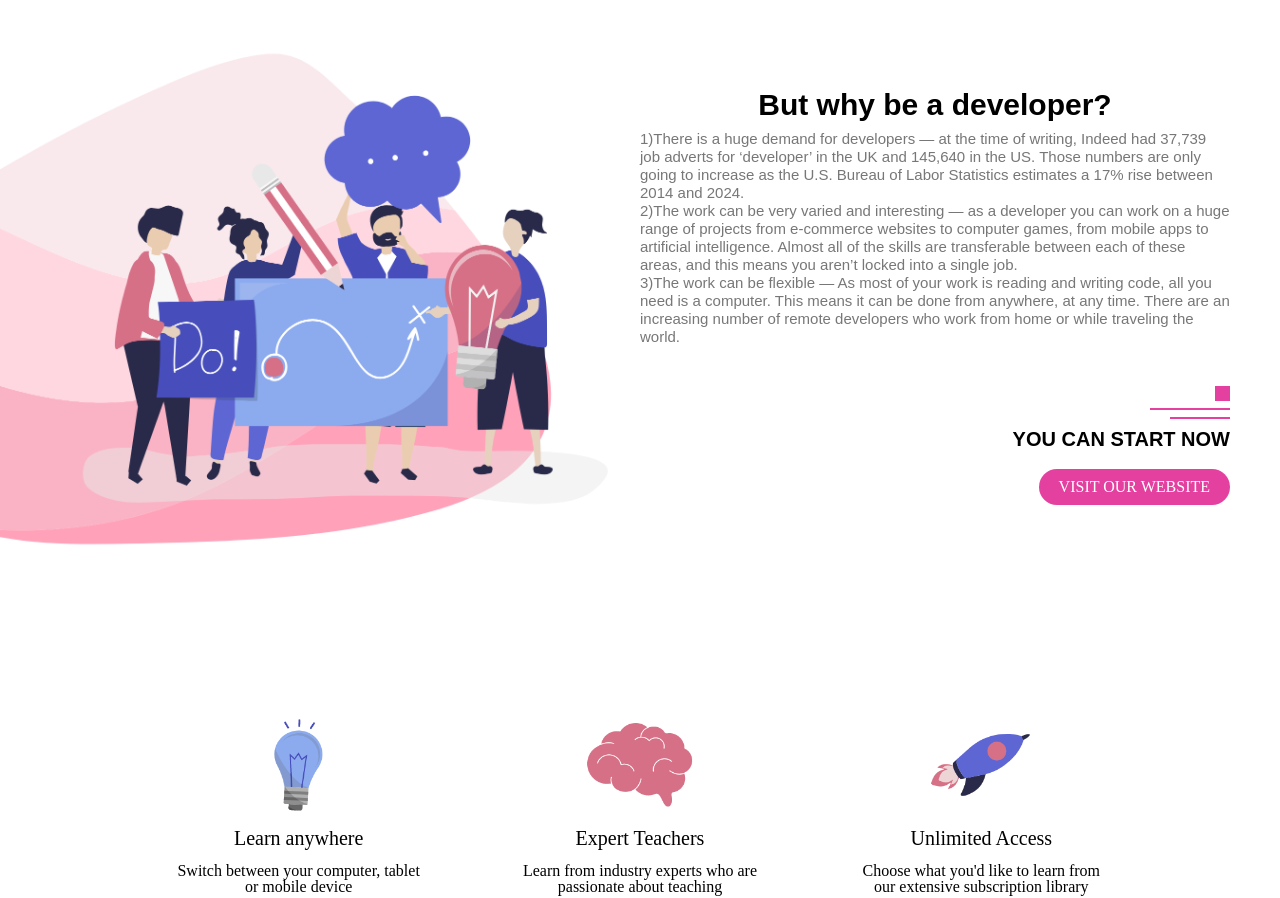
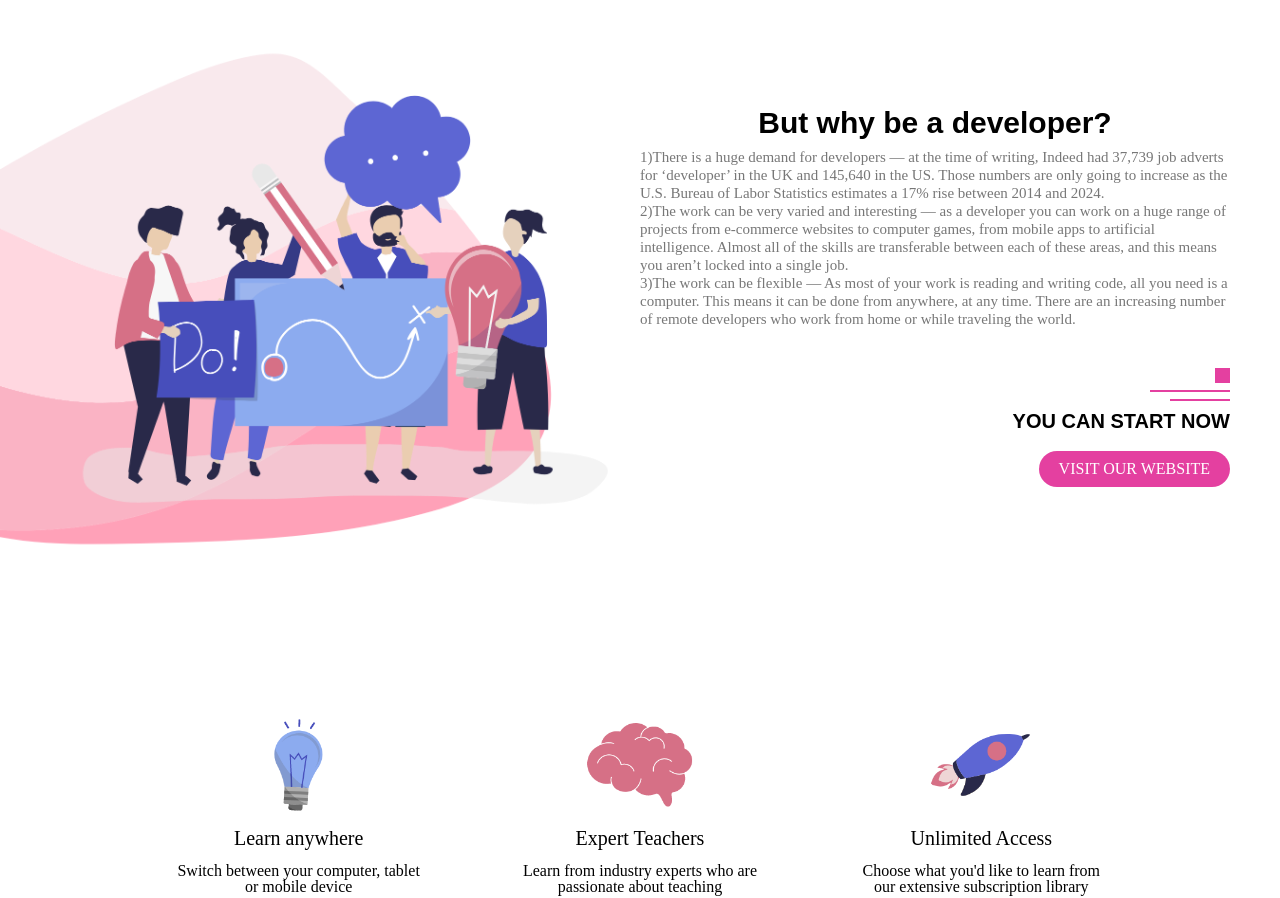
Before and after one commit to nukrig/PROJECT-RESPONSIVE, a plain HTML site: page index.html in a window 1280 px wide. Shown: the part 860-1758 px from the top of the page. Drawn offline with Linux system fonts and the light colour scheme.

Commit message:
Update style.css

```diff
--- a/css/style.css
+++ b/css/style.css
@@ -126,7 +126,7 @@ nav ul li a{
     text-align: center;
 }
 .text p{
-    font-family: sans-serif;
+    font-family: san;
     font-size: 15px;
     line-height: 18px;
     color: #777;
@@ -293,7 +293,6 @@ hr{
     color:rgb(228, 64, 160);
     font-weight: bold;
     margin-bottom: 20px;
-    font-family: sans-serif
 }
 .link-title small{
     font-size: 15px;
```
